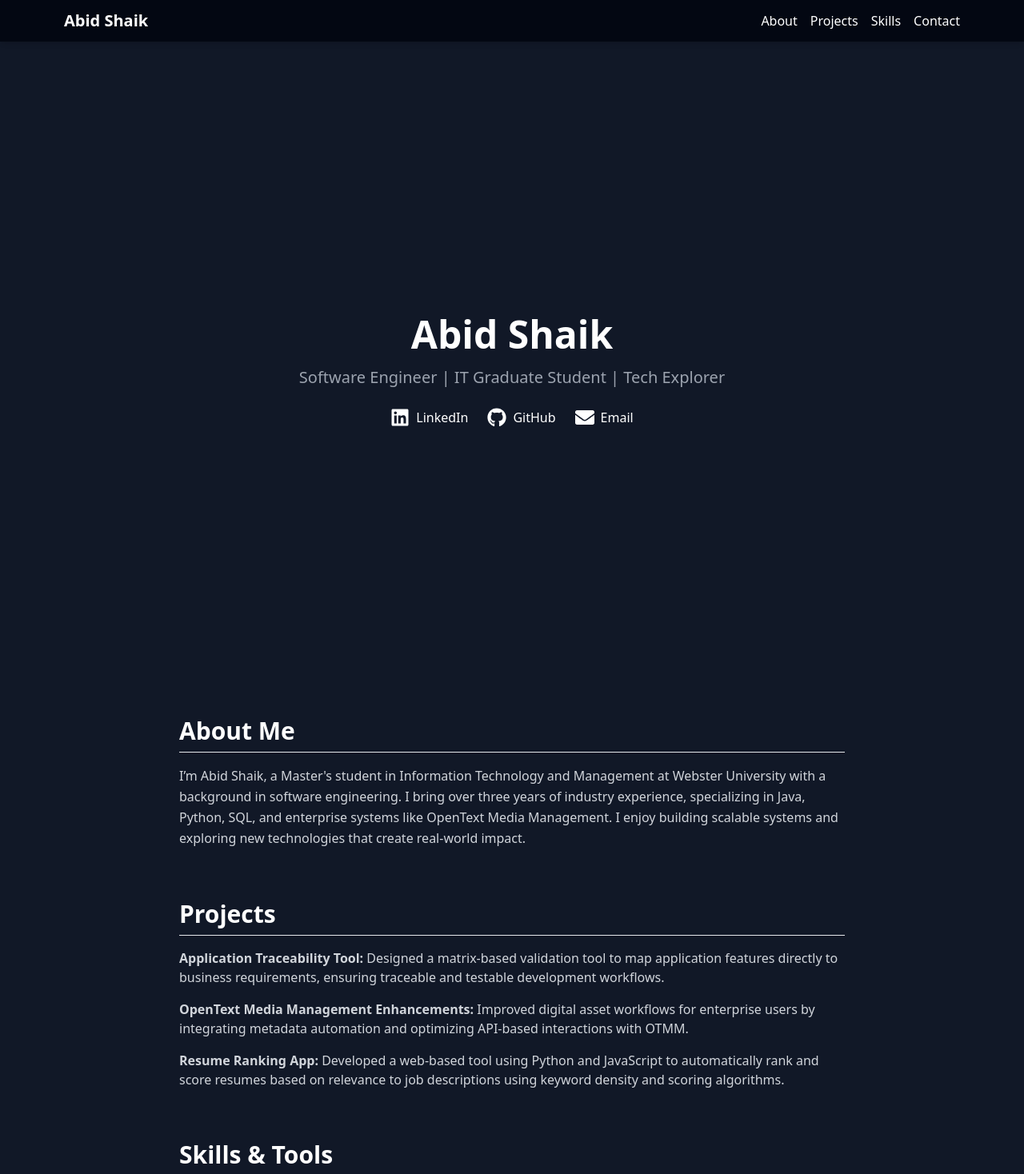
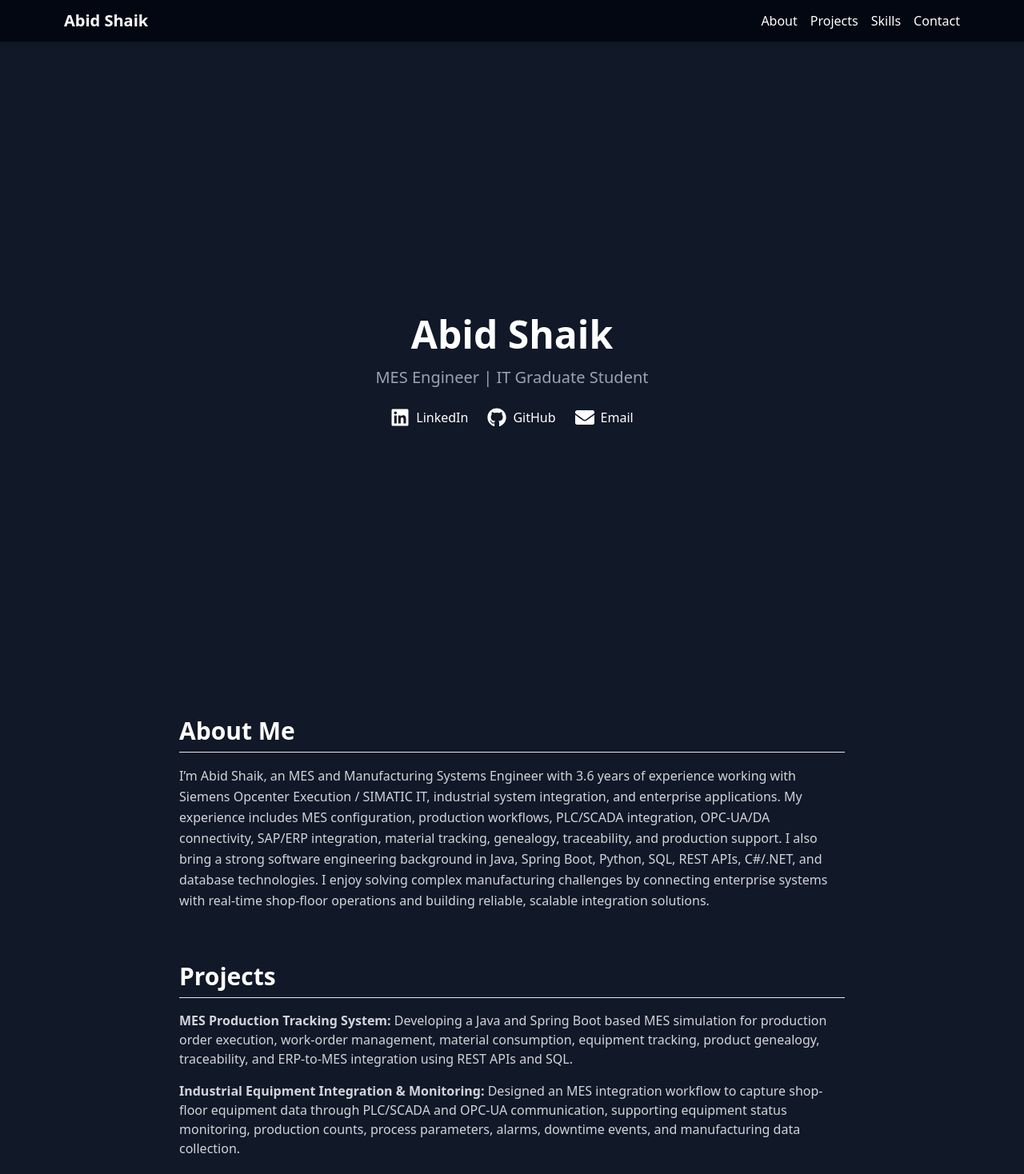
Before and after one commit to AbidShaik123/abid_portfolio_final, a React (Create React App) app: page / in a window 1280 px wide. Shown: the top 1468 px of the page at 80% size. Built offline with nearby package versions, Linux system fonts and the light colour scheme.

Commit message:
Update Portfolio.js

```diff
--- a/src/Portfolio.js
+++ b/src/Portfolio.js
@@ -15,7 +15,7 @@ export default function Portfolio() {
           Abid Shaik
         </motion.h1>
         <motion.p className="text-xl text-gray-400 mb-6" initial={{ opacity: 0 }} animate={{ opacity: 1 }} transition={{ delay: 0.5, duration: 1 }}>
-          Software Engineer | IT Graduate Student | Tech Explorer
+          MES Engineer | IT Graduate Student
         </motion.p>
         <motion.div className="flex flex-wrap gap-6 text-2xl items-center justify-center" initial={{ opacity: 0 }} animate={{ opacity: 1 }} transition={{ delay: 1, duration: 1 }}>
           <a href="https://www.linkedin.com/in/abid-shaik-b48723257/" target="_blank" rel="noreferrer" className="flex items-center gap-2 hover:text-blue-400">
@@ -34,7 +34,7 @@ export default function Portfolio() {
       <section className="p-8 max-w-4xl mx-auto" id="about">
         <h2 className="text-3xl font-bold mb-4 border-b pb-2">About Me</h2>
         <p className="text-gray-300 leading-relaxed">
-          I’m Abid Shaik, a Master's student in Information Technology and Management at Webster University with a background in software engineering. I bring over three years of industry experience, specializing in Java, Python, SQL, and enterprise systems like OpenText Media Management. I enjoy building scalable systems and exploring new technologies that create real-world impact.
+          I’m Abid Shaik, an MES and Manufacturing Systems Engineer with 3.6 years of experience working with Siemens Opcenter Execution / SIMATIC IT, industrial system integration, and enterprise applications. My experience includes MES configuration, production workflows, PLC/SCADA integration, OPC-UA/DA connectivity, SAP/ERP integration, material tracking, genealogy, traceability, and production support. I also bring a strong software engineering background in Java, Spring Boot, Python, SQL, REST APIs, C#/.NET, and database technologies. I enjoy solving complex manufacturing challenges by connecting enterprise systems with real-time shop-floor operations and building reliable, scalable integration solutions.
         </p>
       </section>
 
@@ -42,15 +42,7 @@ export default function Portfolio() {
       <section className="p-8 max-w-4xl mx-auto" id="projects">
         <h2 className="text-3xl font-bold mb-4 border-b pb-2">Projects</h2>
         <ul className="space-y-4 text-gray-300">
-          <li>
-            <strong>Application Traceability Tool:</strong> Designed a matrix-based validation tool to map application features directly to business requirements, ensuring traceable and testable development workflows.
-          </li>
-          <li>
-            <strong>OpenText Media Management Enhancements:</strong> Improved digital asset workflows for enterprise users by integrating metadata automation and optimizing API-based interactions with OTMM.
-          </li>
-          <li>
-            <strong>Resume Ranking App:</strong> Developed a web-based tool using Python and JavaScript to automatically rank and score resumes based on relevance to job descriptions using keyword density and scoring algorithms.
-          </li>
+         <li> <strong>MES Production Tracking System:</strong> Developing a Java and Spring Boot based MES simulation for production order execution, work-order management, material consumption, equipment tracking, product genealogy, traceability, and ERP-to-MES integration using REST APIs and SQL. </li> <li> <strong>Industrial Equipment Integration & Monitoring:</strong> Designed an MES integration workflow to capture shop-floor equipment data through PLC/SCADA and OPC-UA communication, supporting equipment status monitoring, production counts, process parameters, alarms, downtime events, and manufacturing data collection. </li> <li> <strong>ERP–MES Integration Service:</strong> Developed an integration concept for exchanging production orders, material and master data, production confirmations, inventory transactions, and manufacturing status updates between ERP and MES systems using REST APIs, JSON/XML, and SQL. </li> <li> <strong>Inventory Management API:</strong> Built a backend inventory management application using Java, Spring Boot, MySQL, and REST APIs with product management, CRUD operations, database persistence, validation, and structured service-layer architecture. </li>
         </ul>
       </section>
 
```
